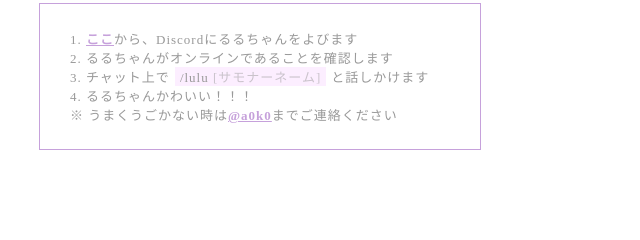
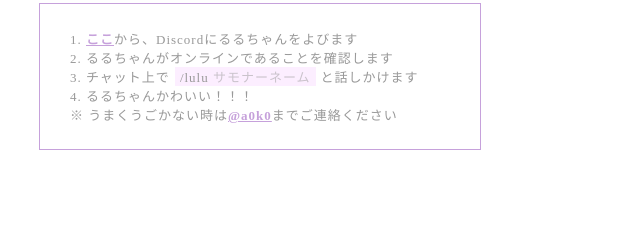
Before and after one commit to a0k0/luluchan, a website: page index.html in a window 1280 px wide. Shown: the part 221-461 px from the top of the page, 380-1020 px from the left. Drawn offline with Linux system fonts and the light colour scheme.

Commit message:
remove []

```diff
--- a/index.html
+++ b/index.html
@@ -87,7 +87,7 @@ footer a {
   <p class="description list">
     1. <a href="https://discordapp.com/oauth2/authorize?client_id=349194656644595713&scope=bot&permissions=0">ここ</a>から、Discordにるるちゃんをよびます<br/>
     2. るるちゃんがオンラインであることを確認します<br/>
-    3. チャット上で<span class="label">/lulu <span style="opacity:0.5">[サモナーネーム]</span></span>と話しかけます<br/>
+    3. チャット上で<span class="label">/lulu <span style="opacity:0.5">サモナーネーム</span></span>と話しかけます<br/>
     4. るるちゃんかわいい！！！<br/>
     ※ うまくうごかない時は<a href="https://twitter.com/a0k0" target="_blank">@a0k0</a>までご連絡ください
   </p>
```
